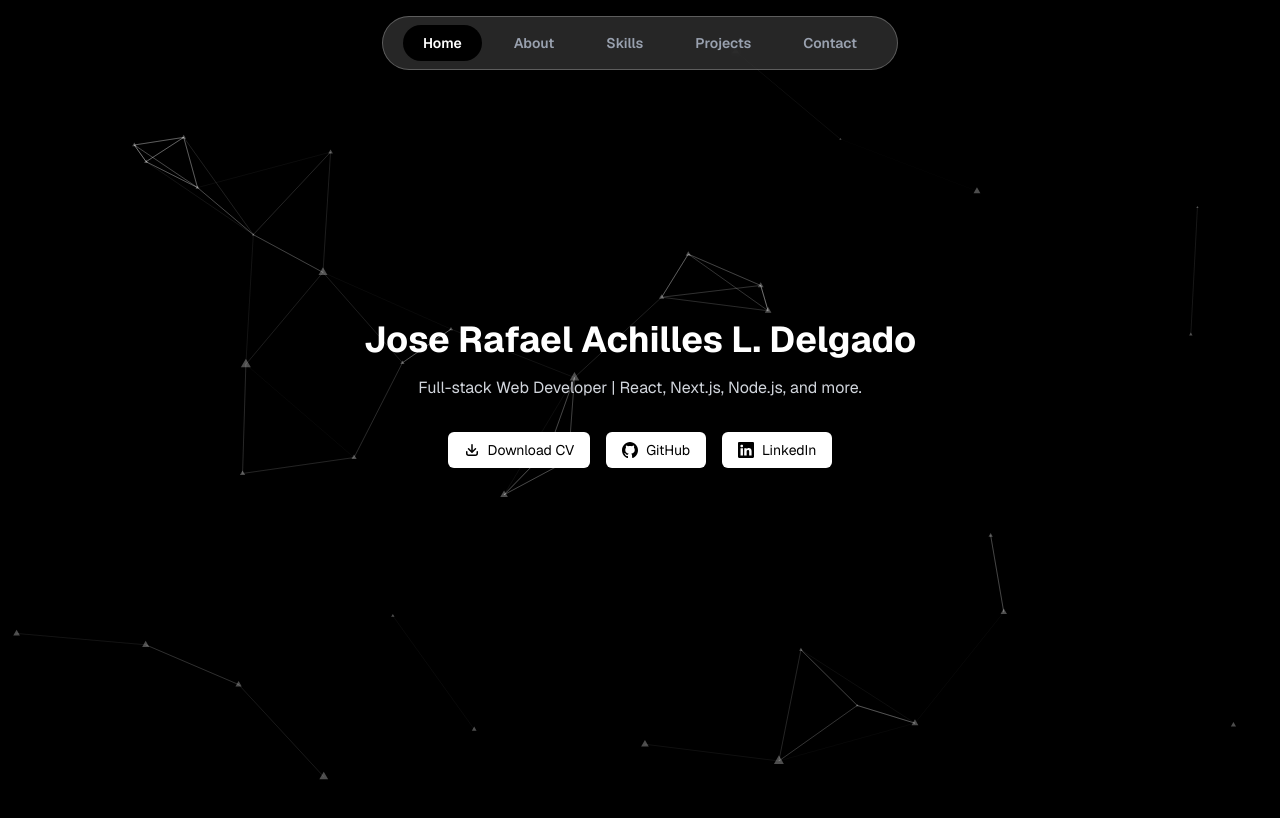
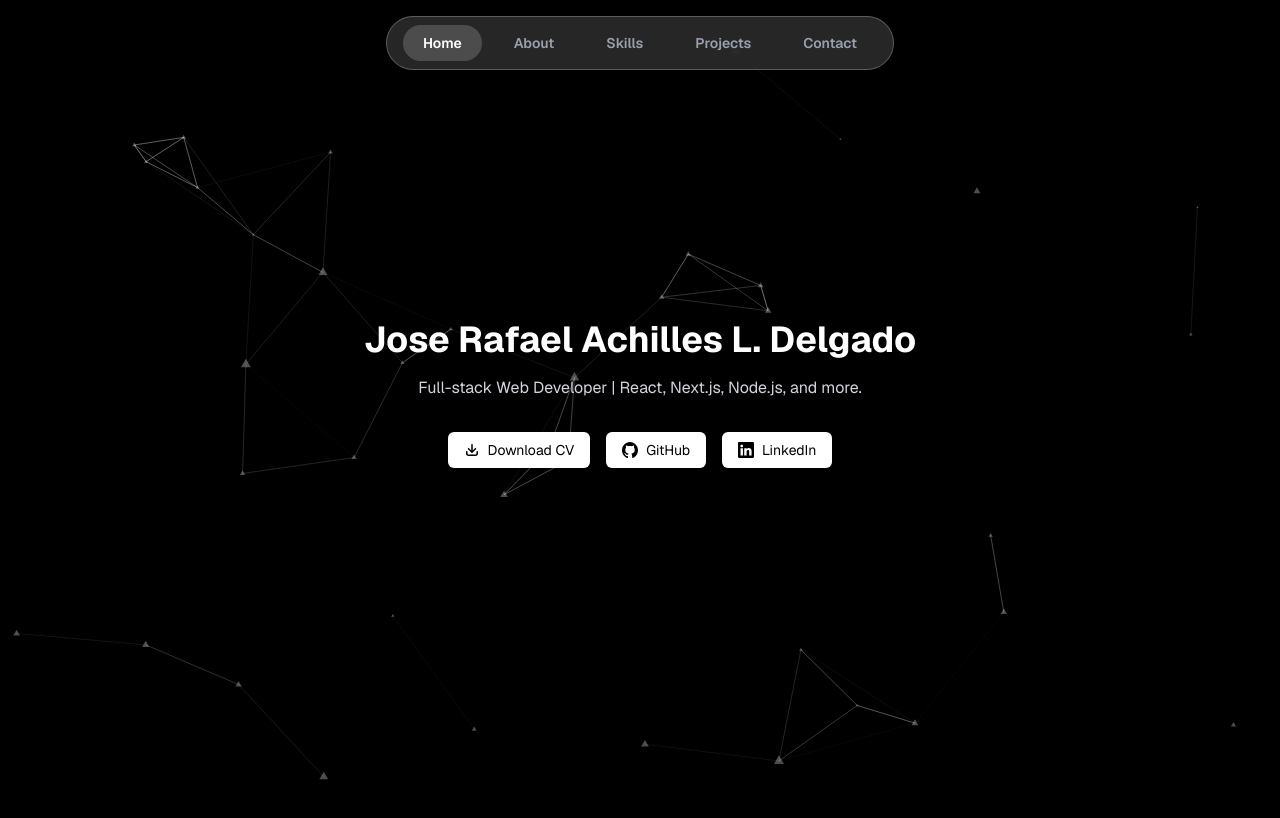
Before and after one commit to realjeeyo/portfolio, a Next.js app: page / in a window 1280 px wide. Shown: the top 818 px of the page. Built offline with nearby package versions, Linux system fonts and the light colour scheme.

Commit message:
style(ui): navbar styling

```diff
--- a/app/components/navbar.tsx
+++ b/app/components/navbar.tsx
@@ -71,7 +71,7 @@ const Navbar = () => {
 
   return (
     <header className="fixed left-0 right-0 z-50 pt-4 flex w-full justify-center">
-      <div className="mx-auto flex max-w-4xl items-center justify-center rounded-4xl border border-white/25 bg-white/15 px-5 py-2 shadow-lg shadow-black/5 backdrop-blur-md">
+      <div className="mx-auto flex max-w-4xl items-center justify-center rounded-4xl border border-white/25 bg-white/15 px-4 py-2 shadow-lg shadow-black/5 backdrop-blur-md">
         <nav
           className="relative flex flex-wrap items-center justify-center gap-3"
           onMouseLeave={() => {
@@ -81,7 +81,7 @@ const Navbar = () => {
         >
           <span
             aria-hidden="true"
-            className="pointer-events-none absolute rounded-full bg-black transition-all duration-300 ease-out"
+            className="pointer-events-none absolute rounded-full bg-gray-200/20 transition-all duration-300 ease-out"
             style={{
               left: `${indicatorStyle.left}px`,
               width: `${indicatorStyle.width}px`,
--- a/app/page.tsx
+++ b/app/page.tsx
@@ -66,7 +66,8 @@ export default function Home() {
           </div>
         </section>
 
-        <section id="about" className="pt-80 h-dvh">
+        <section id="about" className="pt-80 h-dvh ">
+          <table className="bg-black"></table>
           <h2 className="text-3xl font-semibold mb-4">About Me</h2>
           <p className="text-gray-200 max-w-2xl mx-auto">
             I&apos;m a passionate web developer focused on building beautiful,
```
